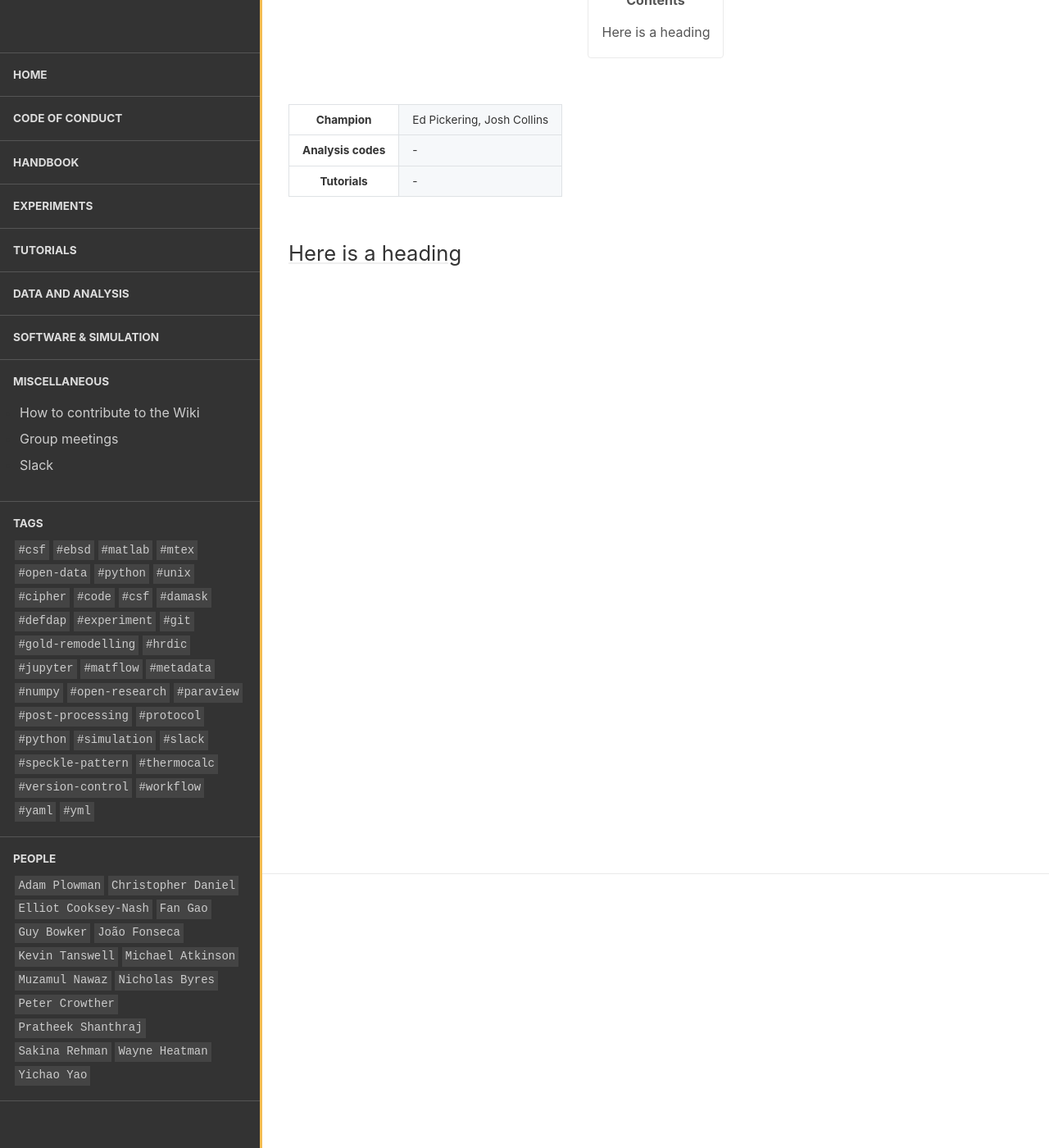
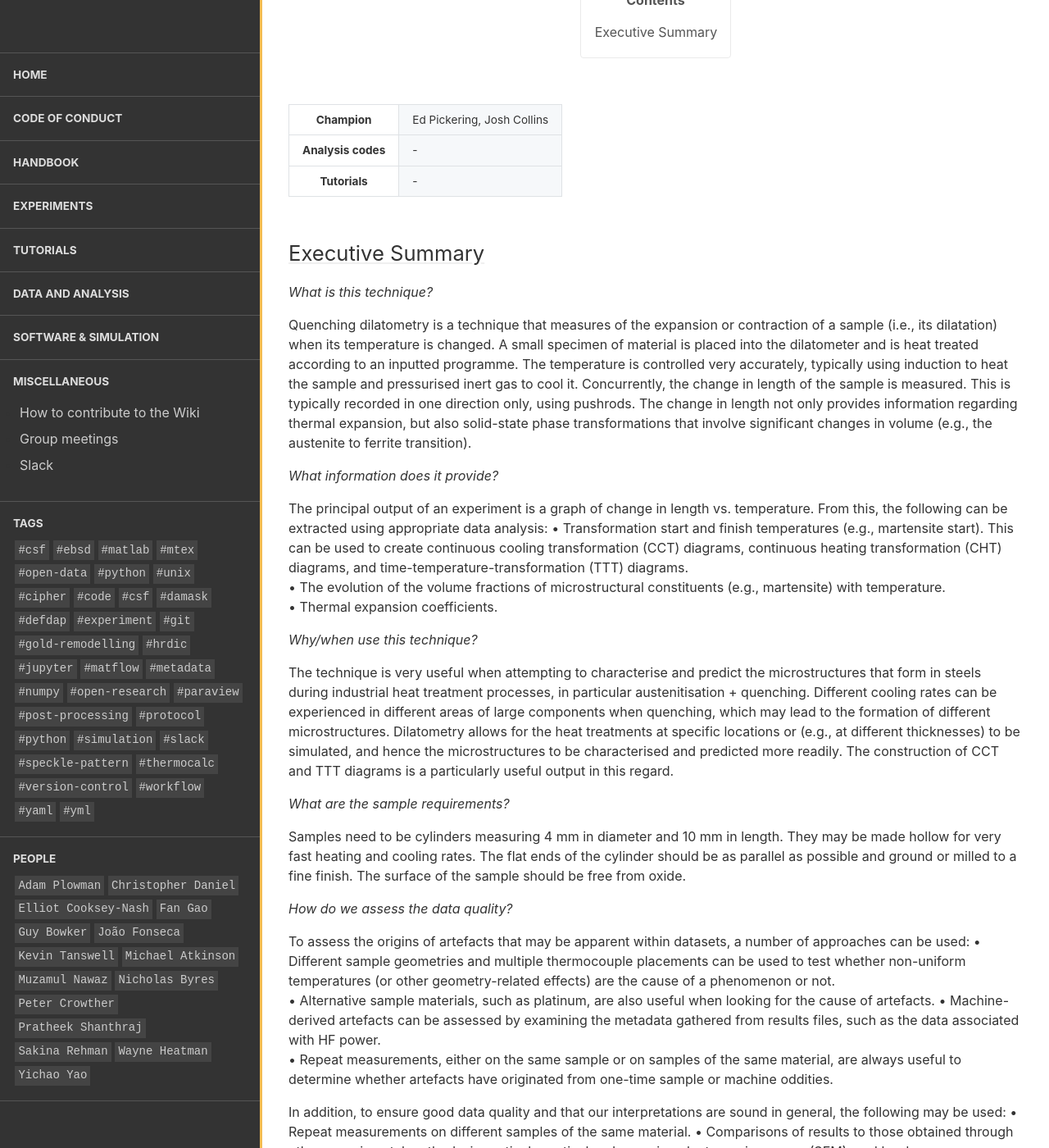
Before and after one commit to LightForm-group/wiki, a Jekyll site: the page built from collections/_experiments/quenching_dilatometry.md, in a window 1280 px wide and 1400 px high, scrolled down 270 px. Shown: the whole window at 82% size. Built offline with Jekyll 4.4.1, drawn with Linux system fonts in a browser that asks for light colours; nearby versions of some CDN libraries; some of the changed text lies outside the part shown.

Commit message:
Update quenching_dilatometry.md

```diff
--- a/collections/_experiments/quenching_dilatometry.md
+++ b/collections/_experiments/quenching_dilatometry.md
@@ -3,4 +3,47 @@ title: Dilatometer Quenching Tests
 author: Ed Pickering, Josh Collins
 ---
 
-## Here is a heading
+## Executive Summary
+
+*What is this technique?*
+
+Quenching dilatometry is a technique that measures of the expansion or contraction of a sample (i.e., its dilatation) when its temperature is changed.  A small specimen of material is placed into the dilatometer and is heat treated according to an inputted programme.  The temperature is controlled very accurately, typically using induction to heat the sample and pressurised inert gas to cool it.  Concurrently, the change in length of the sample is measured.  This is typically recorded in one direction only, using pushrods.  The change in length not only provides information regarding thermal expansion, but also solid-state phase transformations that involve significant changes in volume (e.g., the austenite to ferrite transition).
+
+*What information does it provide?*
+
+The principal output of an experiment is a graph of change in length vs. temperature.  From this, the following can be extracted using appropriate data analysis:
+•	Transformation start and finish temperatures (e.g., martensite start).  This can be used to create continuous cooling transformation (CCT) diagrams, continuous heating transformation (CHT) diagrams, and time-temperature-transformation (TTT) diagrams.
+•	The evolution of the volume fractions of microstructural constituents (e.g., martensite) with temperature.
+•	Thermal expansion coefficients.
+
+*Why/when use this technique?*
+
+The technique is very useful when attempting to characterise and predict the microstructures that form in steels during industrial heat treatment processes, in particular austenitisation + quenching.  Different cooling rates can be experienced in different areas of large components when quenching, which may lead to the formation of different microstructures.  Dilatometry allows for the heat treatments at specific locations or (e.g., at different thicknesses) to be simulated, and hence the microstructures to be characterised and predicted more readily.  The construction of CCT and TTT diagrams is a particularly useful output in this regard.
+
+*What are the sample requirements?*
+
+Samples need to be cylinders measuring 4 mm in diameter and 10 mm in length.  They may be made hollow for very fast heating and cooling rates.  The flat ends of the cylinder should be as parallel as possible and ground or milled to a fine finish.  The surface of the sample should be free from oxide.
+
+*How do we assess the data quality?*
+
+To assess the origins of artefacts that may be apparent within datasets, a number of approaches can be used:
+•	Different sample geometries and multiple thermocouple placements can be used to test whether non-uniform temperatures (or other geometry-related effects) are the cause of a phenomenon or not.
+•	Alternative sample materials, such as platinum, are also useful when looking for the cause of artefacts.
+•	Machine-derived artefacts can be assessed by examining the metadata gathered from results files, such as the data associated with HF power.
+•	Repeat measurements, either on the same sample or on samples of the same material, are always useful to determine whether artefacts have originated from one-time sample or machine oddities.
+
+In addition, to ensure good data quality and that our interpretations are sound in general, the following may be used:
+•	Repeat measurements on different samples of the same material.
+•	Comparisons of results to those obtained through other experimental methods, in particular optical and scanning electron microscopy (SEM), and hardness.
+•	Comparisons to empirical relationships for start temperatures can provide reassurances with respect to the identity of a transformation start temperature.
+•	Comparisons to results from more advanced models for phase transformation kinetics can also be a useful way validate the interpretation of transformation curves.
+
+*What are the common limitations/pitfalls?*
+
+•	Only phase transformations that involve significant changes in sample length can be measured using dilatometry.  Hence, it is useful for steels that display solid-state allotropic phase transitions on heating/cooling, but is less useful for examining precipitation in nickel alloys or aluminium alloys.
+•	Sample sizes are typically no more than 4 mm diameter x 10 mm long.  The technique measures the length change of the entire specimen only (it samples the whole volume at once).
+•	Heating and cooling rates of up to 100˚C s-1 are usually achievable in a well-controlled manner in most alloys.  Heating and cooling rates of 1000˚C s-1 are achievable, but samples usually need to be hollow, the material has to have high thermal conductivity, and rates may not be so controllable.
+•	Typical maximum temperature of 1600˚C, although measurements and/or control of temperature may be less reliable at very high temperatures.
+•	It is difficult to assess volume fractions and start temperatures in mixed microstructures where there is overlap of transformations (e.g., bainite into martensite).
+•	It is also difficult to calculate accurate volume fractions if there is a significant amount of retained austenite (with unknown volume fraction) at the end of the test, or under certain circumstances in which there is a significant amount of carbon partitioning to the austenite during transformation(s), since the procedure does not account for these occurrences.
+•	The orientation of the samples should be considered where transformations may be non-isotropic in terms of their strain, for example when a sample is textured and the transformation has a strain that varies with crystallographic direction.
```
